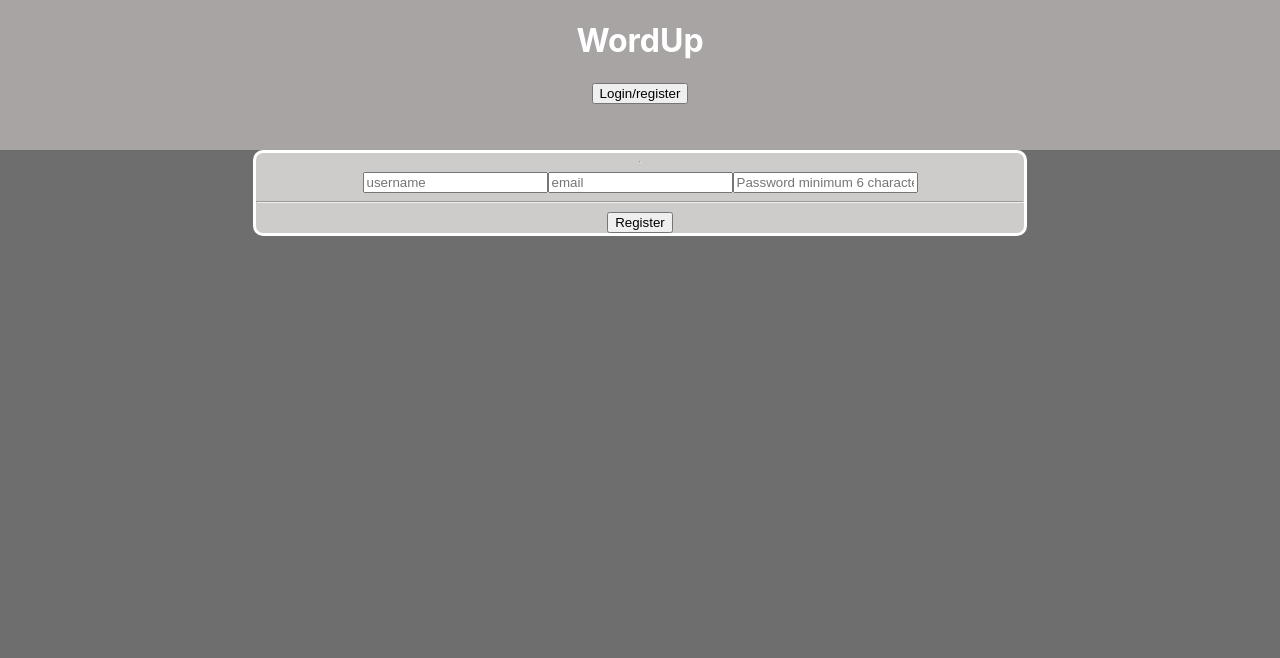
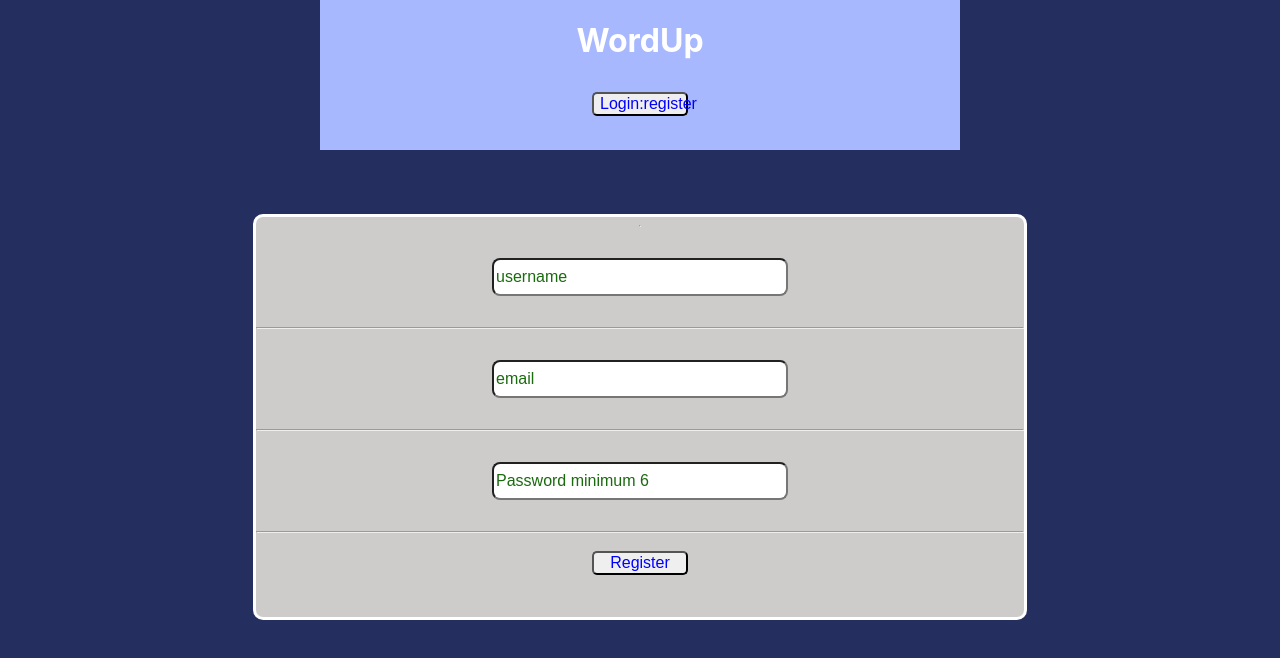
Before and after one commit to angt08/Project4, a React (Create React App) app in the folder wordUp/client/: page /register in a window 1280 px wide. Shown: the top 658 px of the page. Built offline with nearby package versions, Linux system fonts and the light colour scheme; no server answers.

Commit message:
added some css

```diff
--- a/wordUp/client/src/App.css
+++ b/wordUp/client/src/App.css
@@ -1,24 +1,39 @@
-
 
 .App {
   text-align: center;
-  background-color: rgb(148, 142, 142);
+  background-color: #242F5F;
+
   margin:auto;
   height: 100vh;
 }
-/* form{
 
-} */
+.main{
+  min-height:400vh;
+  background-color: #242F5F;
+}
 
 .forms{
   display: flex;
   flex-direction: column;
   background-color: rgb(206, 203, 203);
   width:60%;
+  height:400px;
   margin: auto;
   border-radius:10px;
   border:solid white;
+  margin-top:5%;
+}
 
+#edit-tweet-form {
+  display: flex;
+  flex-direction: column;
+  background-color: rgb(255, 255, 255);
+  width:60%;
+  height:300px;
+  margin: auto;
+  border-radius:10px;
+  border:solid white;
+  margin-top:5%;
 }
 
 a{
@@ -26,34 +41,64 @@ a{
   text-decoration: none;
 }
 
+button{
+  margin:10px;
+  border-radius:5px;
+  color:blue;
+  font-size:1em;
+  width:6em;
+}
+
+#logout-button{
+margin-bottom: 5px;
+}
+
+ ::placeholder{
+  color:rgb(26, 106, 14);
+}
+
+input{
+  width:18rem;
+  height:2rem;
+  margin:3%;
+  border-radius: 8px;
+  font-size:1em;
+}
+
+/* #bork-buttons{
+  position: -webkit-sticky;
+  position: sticky;
+  top: 0;
+} */
+
+header{
+  display: inline-block;
+  width: 50%;
+  height: 150px;
+  background-color: #A7B8FE;
+
+  position: -webkit-sticky;
+  position: sticky;
+  top: 0;
+}
+
+#all-tweets{
+  background-color:#1F2849;
+
+}
+
 img{
   width:350px;
-  height: 300px;
-}
-header{
-
-  display: inline-block;
-  width: 100%;
-  height: 150px;
-  background-color: rgb(169, 164, 164);
-}
-#all-tweets{
-  background-color: rgb(198, 199, 203);
-
-}
-.main{
-  min-height:1500px;
-  background-color: rgb(111, 110, 110);
-
+  height:300px;
 }
 .tweet{
   color: white;
-  background-color: rgb(69, 67, 67);
-  width: 50%;
+  background-color:#1F2849;
+  width: 65%;
   padding: 2%;
   margin: auto;
-  border-left: solid 2px black;
-  border-right: solid 2px black;
+  border-left: solid 1px rgb(255, 255, 255);
+  border-right: solid 1px rgb(255, 255, 255);
   height: 400px;
 }
 
--- a/wordUp/client/src/App.js
+++ b/wordUp/client/src/App.js
@@ -255,19 +255,20 @@ class App extends Component {
 
 
         <div className="main">
-
-
           {
             this.state.currentUser ?
               <>
                 <Link
+                  id="bork-buttons"
                   to={"/all-tweets"}
                   render={<AllTweetsHome />}>
-                  <button>All my tweets</button>
+                  <button>my borks</button>
                 </Link>
 
-                <Link to={`/add-tweet`}>
-                  <button>Create a tweet</button>
+                <Link
+                  id="bork-buttons"
+                  to={`/add-tweet`}>
+                  <button>add bork</button>
                 </Link> </> :
               <></>
           }
--- a/wordUp/client/src/components/AddTweet.jsx
+++ b/wordUp/client/src/components/AddTweet.jsx
@@ -22,7 +22,7 @@ export default function AddTweet(props) {
           value={image}
           onChange={props.handleChange} />
 
-        <button>submit</button>
+        <button>+</button>
 
       </form>
     </div>
--- a/wordUp/client/src/components/AllTweetsHome.jsx
+++ b/wordUp/client/src/components/AllTweetsHome.jsx
@@ -15,6 +15,7 @@ export default class AllTweetsHome extends React.Component {
                 <img src={tweet.image} alt="a meme" />
 
 
+
                 <hr></hr>
                 <button onClick={() => {
                   this.props.deleteTweet(tweet.id);
@@ -29,6 +30,7 @@ export default class AllTweetsHome extends React.Component {
                </button>
                 </Link>
                 <hr></hr>
+
               </div>
             ))
           }
--- a/wordUp/client/src/components/EditTweetForm.jsx
+++ b/wordUp/client/src/components/EditTweetForm.jsx
@@ -1,7 +1,7 @@
 import React from 'react';
 import { withRouter } from 'react-router-dom';
 import { updateTweet } from '../services/api-helper'
-import {Link} from  'react-router-dom'
+
 
 
 function EditTweetForm(props) {
@@ -18,7 +18,7 @@ function EditTweetForm(props) {
   }
   const { content, image } = props.tweetData
   return (
-    <>
+    <div id="edit-tweet-form">
       <form onSubmit={editTweet}>
 
         <input
@@ -34,13 +34,13 @@ function EditTweetForm(props) {
           placeholder="What you thinkin'?"
           value={content}
           onChange={props.handleFormChange} />
-
+        <hr></hr>
 
         <button>Submit</button>
 
 
       </form>
-    </>
+    </div>
   )
 }
 
--- a/wordUp/client/src/components/Header.jsx
+++ b/wordUp/client/src/components/Header.jsx
@@ -3,7 +3,7 @@ import { Link } from 'react-router-dom'
 
 export default function Header(props) {
   return (
-    <header>
+    <header >
       <h1>
         <Link to='/all-tweets' onClick={props.resetForm}>WordUp</Link>
       </h1>
@@ -12,10 +12,12 @@ export default function Header(props) {
           ?
           <>
             <p>{props.currentUser.username}</p>
-            <button onClick={props.handleLogout}>logout</button>
+
+            <button onClick={props.handleLogout} id="logout-button">logout</button>
+
           </>
           :
-          <button onClick={props.handleLoginButton}>Login/register</button>
+          <button onClick={props.handleLoginButton}>Login:register</button>
         }
 
 
--- a/wordUp/client/src/components/Login.jsx
+++ b/wordUp/client/src/components/Login.jsx
@@ -19,13 +19,13 @@ const Login = (props) => {
           placeholder="User name"
           value={props.formData.username}
           onChange={props.handleChange} />
-
+        <hr/>
         <input name="password"
           type="password"
           placeholder="Password"
           value={props.formData.password}
           onChange={props.handleChange} />
-
+       <hr/>
         <button>Login</button>
 
         <Link to="/register">
--- a/wordUp/client/src/components/Register.jsx
+++ b/wordUp/client/src/components/Register.jsx
@@ -6,7 +6,6 @@ const Register = (props) => {
   return (
 
     <div className="forms">
-
       <hr />
       <form onSubmit={props.handleRegister} >
 
@@ -15,19 +14,20 @@ const Register = (props) => {
           type="text"
           value={props.formData.username}
           onChange={props.handleChange} />
-
+       <hr/>
         <input name="email"
            placeholder="email"
           type="text"
           value={props.formData.email}
           onChange={props.handleChange} />
-
+       <hr/>
         <input name="password"
-           placeholder="Password minimum 6 characters"
+           placeholder="Password minimum 6 "
           type="password"
           value={props.formData.password}
           onChange={props.handleChange} />
         <hr />
+
         <button>Register</button>
       </form>
     </div>
--- a/wordUp/client/src/services/api-helper.js
+++ b/wordUp/client/src/services/api-helper.js
@@ -1,11 +1,11 @@
 import axios from 'axios';
 
-// const baseUrl = 'http://localhost:3000'
+const baseUrl = 'http://localhost:3000'
 
-const baseUrl = 'https://afternoon-refuge-67431.herokuapp.com'
+// const baseUrl = 'https://afternoon-refuge-67431.herokuapp.com'
 
 const api = axios.create({
-  baseUrl
+  baseURL: baseUrl
 })
 //
 export const loginUser = async (loginData) => {
```
